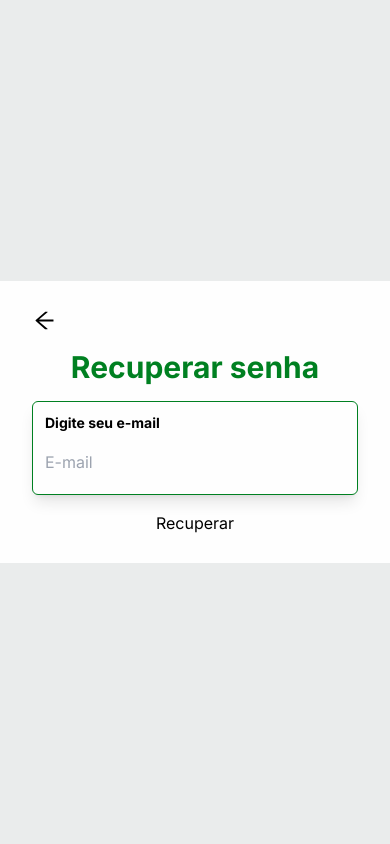
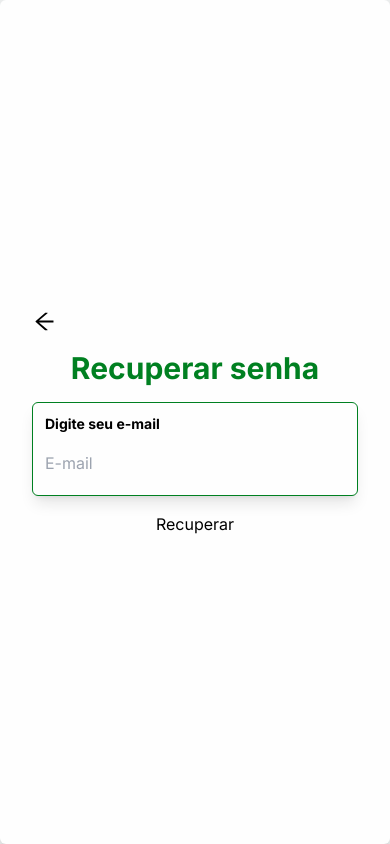
Before and after one commit to matheus98rocha/devsync, a Next.js app: page /forgot-password in a window 390 px wide. Built offline with nearby package versions, Linux system fonts and the light colour scheme; what tailwindcss-animated would draw is missing.

Commit message:
responsive in auth and forgot password

```diff
--- a/src/app/forgot-password/page.tsx
+++ b/src/app/forgot-password/page.tsx
@@ -9,8 +9,10 @@ export default function ForgotPassword() {
   return (
     <div className="h-screen w-screen flex items-center justify-center flex-col">
       <div
-        className="bg-backgroud
-      h-1/3
+        className="
+        bg-backgroud
+      md:h-1/3
+      h-screen
       py-3
       px-8
       flex
@@ -18,6 +20,8 @@ export default function ForgotPassword() {
       justify-center
       flex-col
       gap-4
+      rounded-md
+      shadow-lg
       animate-fade-left
       "
       >
--- a/src/app/layout/auth/auth.component.tsx
+++ b/src/app/layout/auth/auth.component.tsx
@@ -16,7 +16,7 @@ function Auth() {
   items-center
   flex-col
   md:justify-around
-  justify-start
+  justify-center
   gap-8
   bg-backgroud
   w-screen
```
